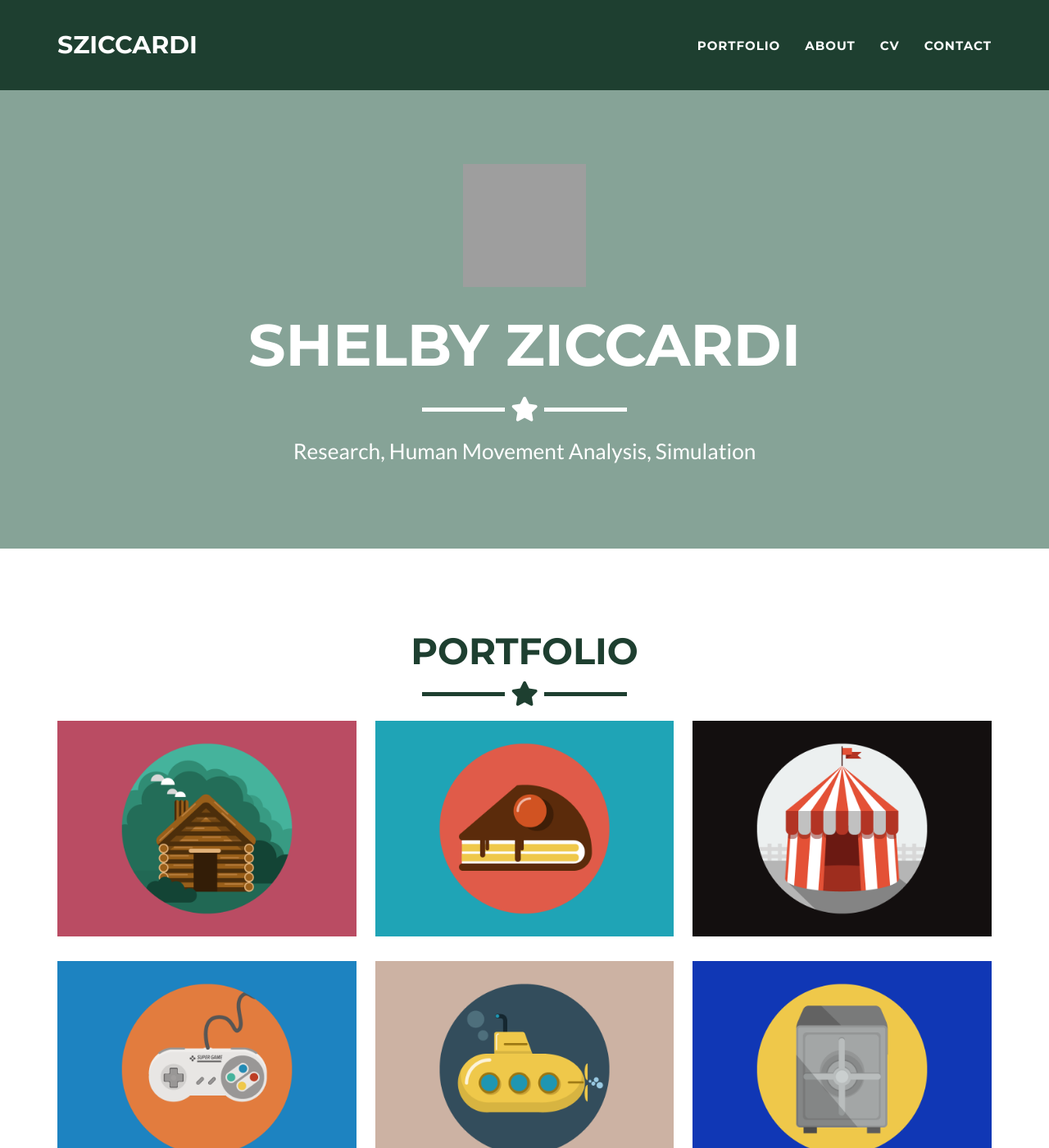
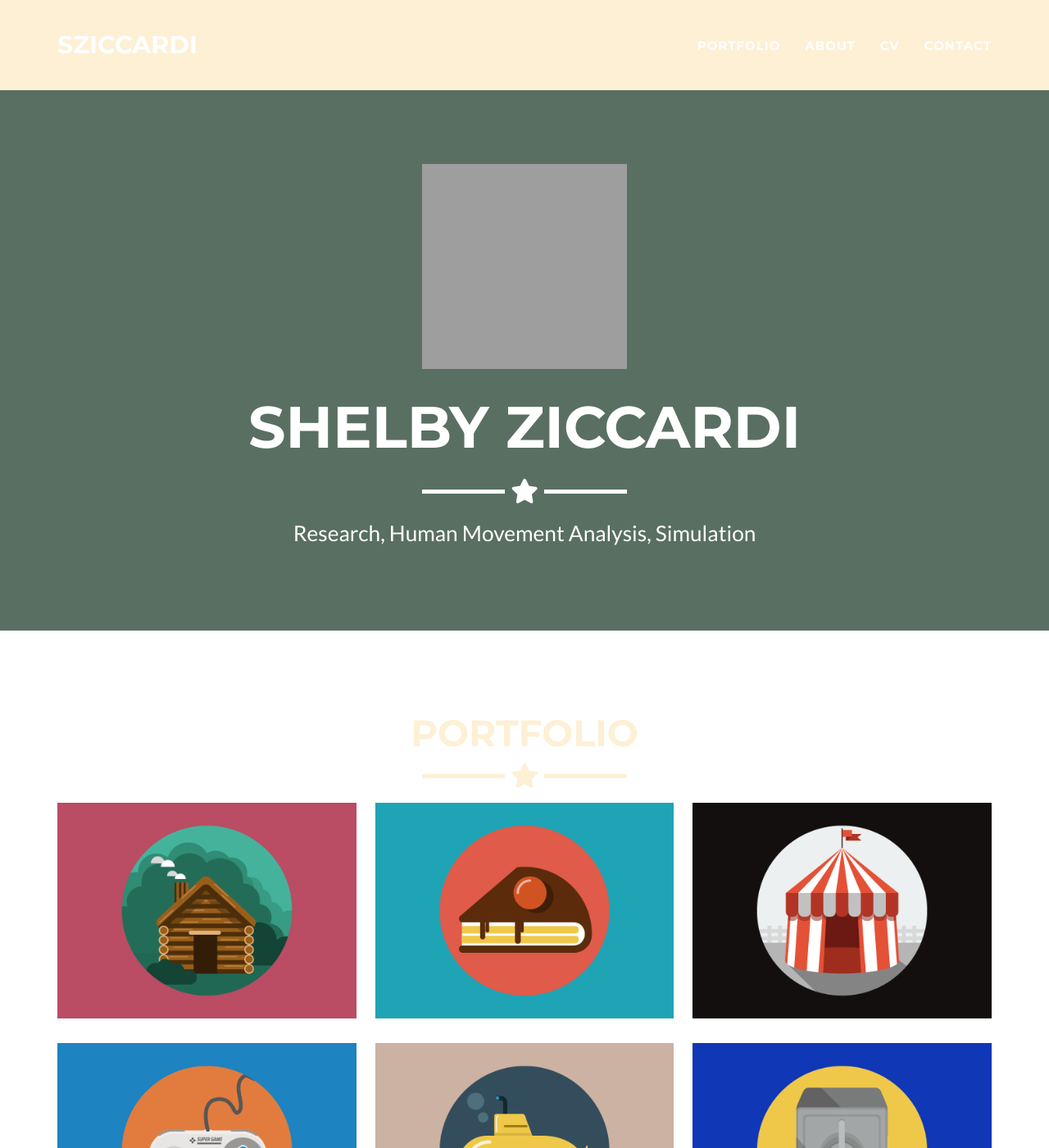
Before and after one commit to sziccardi/sziccardi.github.io, a Jekyll site: the page built from _posts/2014-07-18-project-1.markdown, in a window 1280 px wide and 1400 px high. Shown: the whole window at 82% size. Built offline with Jekyll 4.4.1, drawn with Linux system fonts in a browser that asks for light colours; grey boxes are pictures that could not be loaded.

Commit message:
adjust colors and cv spacing

```diff
--- a/_config.yml
+++ b/_config.yml
@@ -26,10 +26,10 @@
 
 # Color settings (hex-codes without the leading hash-tag)
 color:
-  primary: 86A397 #18bc9c #80B3FF
-  primary-rgb: "134,163,151" #"24,288,156" #"128,179,255"
-  secondary: 1E3F30 #C77E68 #2c3e50 #FD6E8A
-  secondary-dark: 3D3A3B #233140 #A2122F
+  primary: 596F62
+  primary-rgb: "89,111,98"
+  secondary: FDF0D5
+  secondary-dark: 3E2A35
 
 # Footer settings
 footer:
--- a/_includes/cv.html
+++ b/_includes/cv.html
@@ -7,8 +7,11 @@
         <hr class="star-light">
       </div>
     </div>
-    <div class="col-lg-4 col-lg-offset-2" style="font-size: 1.25em;font-weight: 300;">
-        <p><b>Education</b></p>
+
+    <div class="row">
+      <div class="col-lg-4 col-lg-offset-2" style="font-size: 2.25em;font-weight: 300;">
+          <p><b>Education</b></p>
+      </div>
     </div>
 
     <div class="row">
@@ -43,6 +46,7 @@
         <p><b>Relevant Coursework:</b>Multimedia Design, Graphics for Multimedia, 3D Animation and Modeling</p>
       </div>
     </div>
+
     <div class="row">
       <div class="col-lg-4">
         <p><b>Lewis & Clark College</b> - Portland, OR</p>
--- a/_includes/header.html
+++ b/_includes/header.html
@@ -3,7 +3,7 @@
   <div class="container">
     <div class="row">
       <div class="col-lg-12">
-        <img class="img-responsive" src="img/profile.png" alt="profile-pic" style="width:150px;height:150px;"/>
+        <img class="img-responsive" src="img/profile.png" alt="profile-pic" style="width:250px;height:250px;"/>
         <div class="intro-text">
           <span class="name">{{ site.name }}</span>
           <hr class="star-light" />
```
